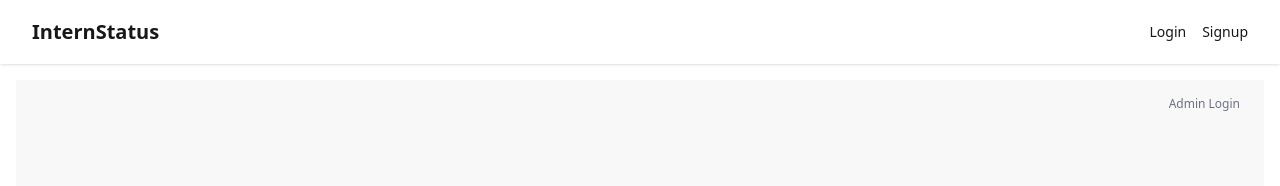
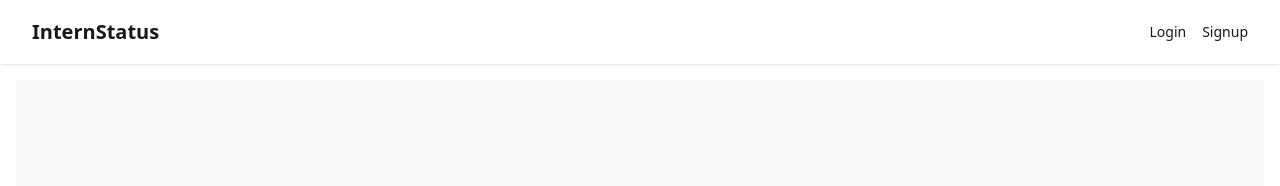
Before and after one commit to ambadasgote7/InternStatus, a React app in the folder frontend/: page /login in a window 1280 px wide. Shown: the top 186 px of the page. Built offline with nearby package versions, Linux system fonts and the light colour scheme; the HTML template or start-up script is replaced by a standard one.

Commit message:
Fix : Faculty Register

```diff
--- a/frontend/src/pages/auth/Login.jsx
+++ b/frontend/src/pages/auth/Login.jsx
@@ -147,14 +147,6 @@
   return (
   <div className="min-h-screen relative flex items-center justify-center bg-base-200">
 
-    {/* Admin Login — top right */}
-    <p
-      className="absolute top-4 right-6 text-xs text-gray-500 cursor-pointer hover:underline"
-      onClick={() => navigate("/admin/login")}
-    >
-      Admin Login
-    </p>
-
     {/* Login Card */}
     <fieldset className="fieldset bg-base-100 border-base-300 rounded-box w-xs border p-4 shadow">
       <legend className="fieldset-legend">Login</legend>
--- a/frontend/src/pages/faculty/FacultyRegister.jsx
+++ b/frontend/src/pages/faculty/FacultyRegister.jsx
@@ -47,7 +47,7 @@
     const fetchColleges = async () => {
       try {
         const res = await axios.get(`${BASE_URL}/api/college`);
-        setColleges(res.data || []);
+        setColleges(res.data?.colleges || []);
       } catch (err) {
         console.error("Failed to fetch colleges", err);
         setMessage("Unable to load colleges");
@@ -137,7 +137,7 @@
   /* ---------------- UI ---------------- */
 
   return (
-    <div className="min-h-screen bg-[#f8fafc] py-12 px-4">
+    <div className="min-h-screen bg-[#f8fafc] py-12 px-4 text-black">
       <div className="max-w-3xl mx-auto space-y-10">
 
         {/* Header */}
```
Also changed, not shown: 1 other file (tests, documents, lock files or other folders).
